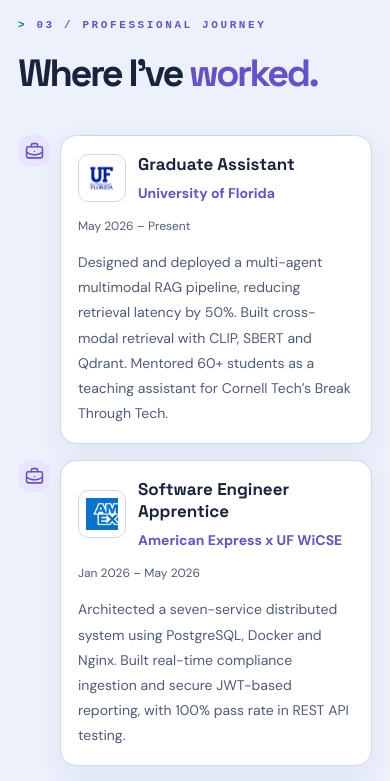
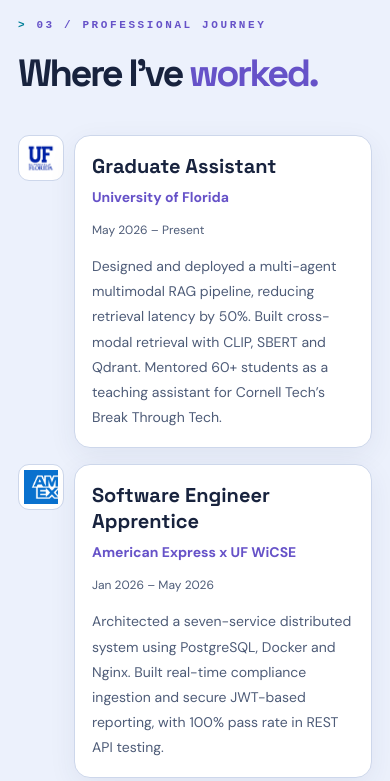
Before and after one commit to RitikaC1/RitikaPortfolio, a React (Vite) app: page / in a window 390 px wide. Shown: the part 3340-4121 px from the top of the page. Built offline with nearby package versions, Linux system fonts and the light colour scheme.

Commit message:
image issue fixing

```diff
--- a/src/main.jsx
+++ b/src/main.jsx
@@ -39,13 +39,21 @@ const nav = ['About','Skills','Experience','Projects','Education','Contact'];
 function Portrait(){const [failed,setFailed]=React.useState(false);return <div className="portraitShell">{!failed?<img src={profile.photo} alt="Portrait of Ritika Chaube" onError={()=>setFailed(true)}/>:<div className="portraitFallback"><span>RC</span><small>Add your photo as public/profile.jpg</small></div>}</div>}
 function CompanyLogo({ company, logo }) {
   const [failed, setFailed] = React.useState(false);
+  React.useEffect(() => setFailed(false), [logo]);
   const initials = company.includes('American Express') ? 'AX' : company.includes('Cognizant') ? 'C' : 'UF';
-  return <div className="companyLogo">
-    {failed || !logo ? <span aria-label={`${company} logo unavailable`}>{initials}</span> :
-      <img src={`${import.meta.env.BASE_URL}logos/${logo}`} alt={`${company} logo`}
-        loading="lazy" onError={() => setFailed(true)} />}
-  </div>;
+  const src = `${import.meta.env.BASE_URL}logos/${logo}`;
+  return (
+    <div className="timelineIcon companyTimelineLogo">
+      {failed || !logo ? (
+        <span className="logoFallback" style={{ display: 'block' }} aria-label={`${company} logo unavailable`}>{initials}</span>
+      ) : (
+        <img src={src} alt={`${company} logo`} loading="lazy"
+          onError={() => { console.error('Logo failed to load:', src); setFailed(true); }} />
+      )}
+    </div>
+  );
 }
+
 function App(){
 
 React.useEffect(() => {
@@ -70,24 +78,20 @@ return <>
 <main><section className="hero container" id="home"><div className="heroGlow"/><div className="gridFloor" aria-hidden="true"/><div className="heroContent"><div className="eyebrow"><span className="statusDot"/> <span className="mono">~/ritika-chaube/portfolio</span> <span className="promptCaret">▍</span></div><p className="heroHello"><span className="mono cyan">&gt; </span>Hello, I'm</p><h1>Ritika <span>Chaube.</span></h1><p className="heroRole">{profile.headline}</p><p className="heroIntro">{profile.intro}</p><div className="actions"><a className="primary" href="#projects">Explore my work <ArrowUpRight size={18}/></a><a className="secondary" href={profile.resume} target="_blank" rel="noreferrer">My resume <Download size={18}/></a></div><div className="socials"><a href={profile.github} target="_blank" rel="noreferrer" aria-label="GitHub"><Github size={21}/></a><a href={profile.linkedin} target="_blank" rel="noreferrer" aria-label="LinkedIn"><Linkedin size={21}/></a><a href={'mailto:'+profile.email} aria-label="Email"><Mail size={21}/></a><span className="socialLine"/><span>BUILDING SYSTEMS THAT MATTER</span></div></div><div className="heroPortrait"><div className="portraitTerminal"><Terminal size={14}/> profile.jsx <span className="terminalDots">● ● ●</span></div><Portrait/><div className="portraitCaption">ENGINEER / BUILDER / RESEARCHER</div></div><a href="#about" className="scrollHint">SCROLL TO EXPLORE <ArrowDown size={15}/></a></section>
 <section className="section alt" id="about"><div className="container"><div className="sectionLabel">01 / GET TO KNOW ME</div><div className="aboutGrid"><div><h2>Engineering with <span>impact.</span></h2><div className="accentLine"/></div><div><p className="largeText">{profile.about}</p><p className="muted">From backend services to AI-powered retrieval, I focus on performance, scalability, and thoughtful engineering.</p><a className="textLink" href={profile.github} target="_blank" rel="noreferrer">Explore my GitHub <ArrowUpRight size={17}/></a></div></div></div></section>
 <section className="section" id="skills"><div className="container"><div className="sectionLabel">02 / TECHNICAL TOOLKIT</div><h2>Skills & <span>technologies.</span></h2><p className="sectionIntro">Technologies I have used across engineering, research, and production systems.</p><div className="skillsGrid">{skills.map((s,i)=><div className="skill skillDetailed" key={s.title}><span className="skillNum">0{i+1}</span><Code2 size={22}/><div><strong>{s.title}</strong><p>{s.items}</p></div></div>)}</div></div></section>
-<section className="section alt" id="experience"><div className="container"><div className="sectionLabel">03 / PROFESSIONAL JOURNEY</div><h2>Where I've <span>worked.</span></h2><div className="timeline">
+<section className="section alt" id="experience"><div className="container"><div className="sectionLabel">03 / PROFESSIONAL JOURNEY</div><h2>Where I've <span>worked.</span></h2>
+
+<div className="timeline">
   {experience.map((e, i) => (
     <article className="timelineItem" key={i}>
-      <div className="timelineIcon">
-        <BriefcaseBusiness size={19} />
-      </div>
+
+      <CompanyLogo company={e.company} logo={e.logo} />
 
       <div className="timelineContent">
         <div className="timelineHead">
-          <div className="experienceCompany">
-            <CompanyLogo company={e.company} logo={e.logo} />
-
-            <div>
-              <h3>{e.role}</h3>
-              <strong>{e.company}</strong>
-            </div>
+          <div>
+            <h3>{e.role}</h3>
+            <strong>{e.company}</strong>
           </div>
-
           <span>{e.date}</span>
         </div>
 
@@ -96,6 +100,7 @@ return <>
     </article>
   ))}
 </div>
+
 </div></section>
 <section className="section" id="projects"><div className="container"><div className="sectionLabel">04 / SELECTED WORK</div><div className="sectionHeading"><div><h2>Things I've <span>built.</span></h2><p className="sectionIntro">Selected projects and applied research from my resume.</p></div><a className="textLink" href={profile.github} target="_blank" rel="noreferrer">GitHub repositories <ArrowUpRight size={17}/></a></div><div className="projectGrid">{projects.map(p=><article className="project" key={p.number}><div className="projectTop"><span>{p.number} / {p.type}</span><Sparkles size={20}/></div><div className="projectVisual"><Code2 size={46}/></div><h3>{p.title}</h3><p>{p.description}</p><div className="projectBottom"><div className="tags">{p.tags.map(t=><span key={t}>{t}</span>)}</div>{p.link&&<a href={p.link} target="_blank" rel="noreferrer" aria-label={'View '+p.title}><ArrowUpRight/></a>}</div></article>)}</div><p className="muted projectNote">Individual project links can be added in src/main.jsx when you have their repository URLs.</p></div></section>
 <section className="section alt" id="education"><div className="container"><div className="sectionLabel">05 / EDUCATION & ACHIEVEMENTS</div><h2>Learning & <span>recognition.</span></h2><div className="educationList">{education.map(e=><div className="educationCard" key={e.school}><div className="eduIcon"><GraduationCap size={30}/></div><div><div className="smallCaps">{e.date}</div><h3>{e.degree}</h3><p>{e.school}</p><p className="muted">{e.detail}</p></div></div>)}</div><div className="awardNote"><Award size={24}/><span><strong>Smart India Hackathon 2022 Winner</strong> — Privacy scoring browser extension · INR 50,000 award</span></div></div></section>
--- a/src/style.css
+++ b/src/style.css
@@ -128,3 +128,58 @@ body,.header,.alt,.skill,.project,.educationCard,.timelineContent,.themeToggle,f
     font-size: 17px;
   }
 }
+
+
+
+
+/* Tokyo Nights — Company logos on timeline */
+
+.companyTimelineLogo {
+  width: 58px;
+  height: 58px;
+  flex: 0 0 58px;
+  padding: 7px;
+  border-radius: 14px;
+  background: #ffffff;
+  border: 1px solid var(--line);
+  display: grid;
+  place-items: center;
+  overflow: hidden;
+}
+
+.companyTimelineLogo img {
+  width: 100%;
+  height: 100%;
+  object-fit: contain;
+  display: block;
+}
+
+.logoFallback {
+  display: none;
+  font-family: "Space Grotesk", sans-serif;
+  font-weight: 700;
+  font-size: 19px;
+  color: #6652c8;
+}
+
+.companyTimelineLogo.logoMissing img {
+  display: none;
+}
+
+.companyTimelineLogo.logoMissing .logoFallback {
+  display: block;
+}
+
+@media (max-width: 600px) {
+  .companyTimelineLogo {
+    width: 46px;
+    height: 46px;
+    flex-basis: 46px;
+    padding: 5px;
+    border-radius: 11px;
+  }
+}
+
+.companyTimelineLogo .logoFallback {
+  display: block;
+}
```
